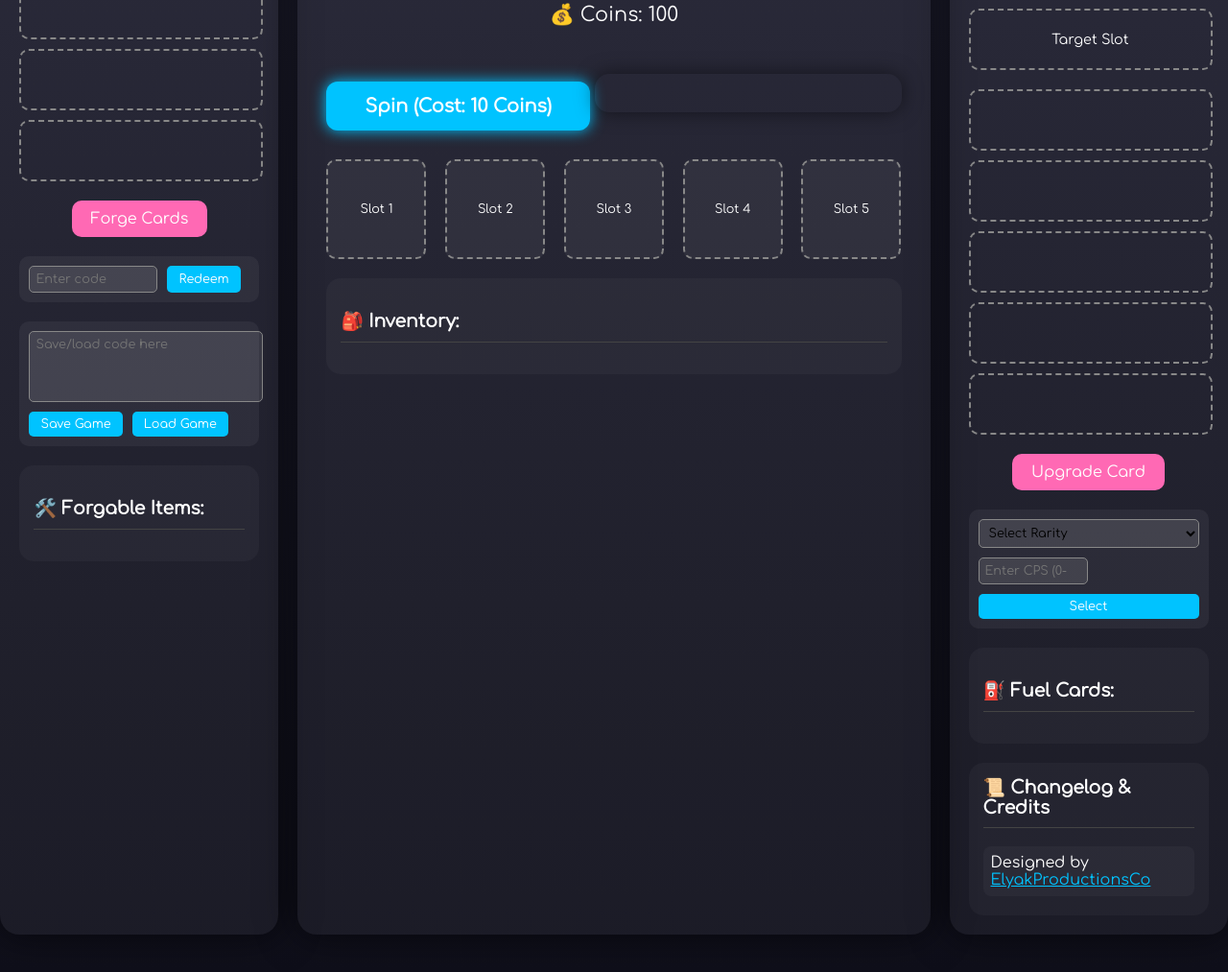
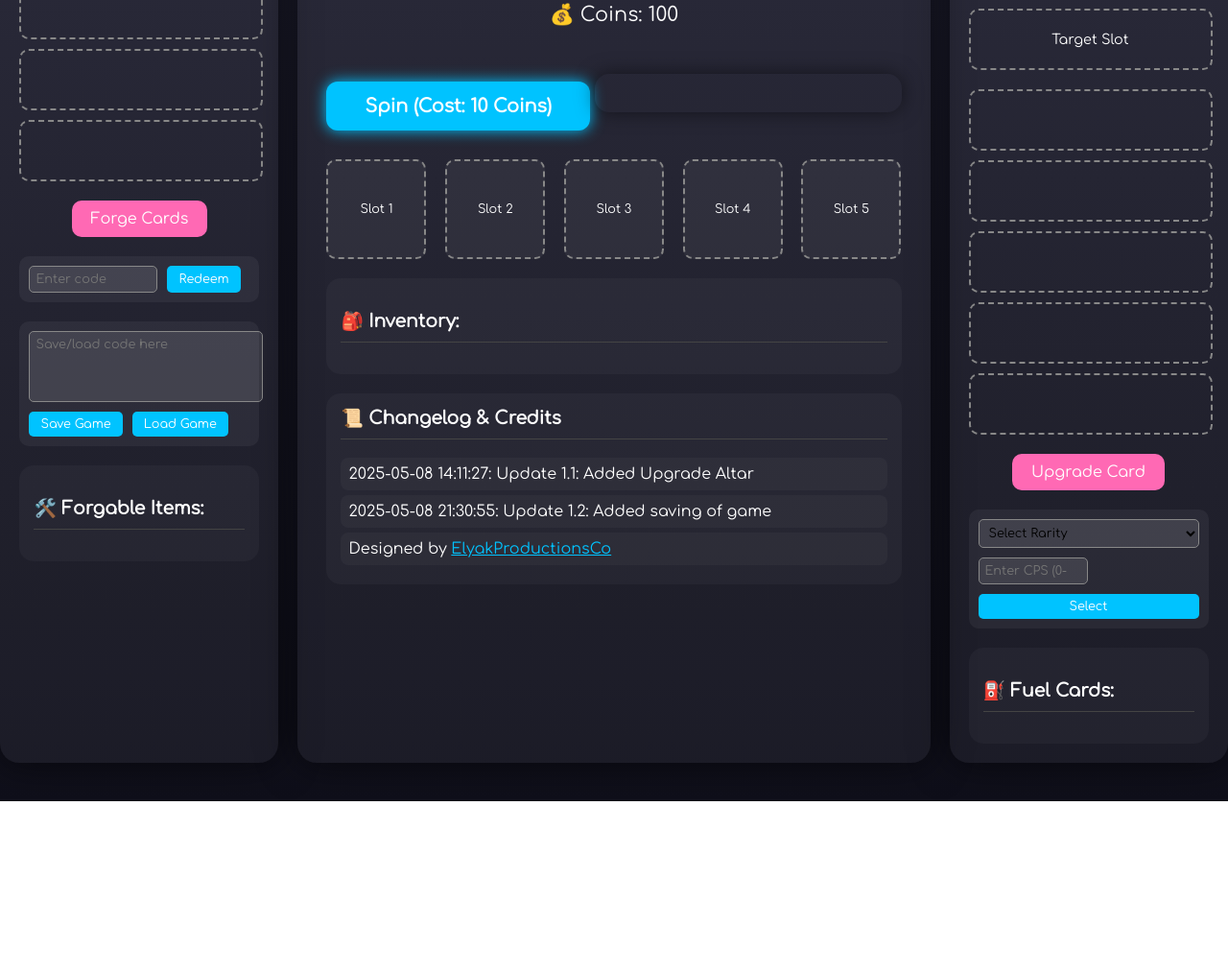
Before and after one commit to SmilyNarwhal77/HogwartsRNG, a plain HTML site: page index.html in a window 1280 px wide. Shown: the part 141-1154 px from the top of the page at 96% size. After the commit the page ends 976 px from the top, so only its background shows below. Drawn offline with Linux system fonts and the light colour scheme.

Commit message:
Update index.html

```diff
--- a/index.html
+++ b/index.html
@@ -286,13 +286,24 @@
     .Special-li { background: rgba(220, 20, 60, 0.7); }
     .Developer-li { background: rgba(255, 56, 175, 0.8)}
 
-    .inventory, .forgable-list, .fuel-card-list, .changelog {
+    .inventory {
   margin-top: 20px;
   text-align: left;
   background: rgba(255, 255, 255, 0.03);
   padding: 15px;
   border-radius: 15px;
-      max-height: 250px;
+  max-height: 400px;
+  overflow-y: auto;
+  scrollbar-width: thin;
+  scrollbar-color: #dc143c rgba(255, 255, 255, 0.1);
+}
+.forgable-list, .fuel-card-list, .changelog {
+  margin-top: 20px;
+  text-align: left;
+  background: rgba(255, 255, 255, 0.03);
+  padding: 15px;
+  border-radius: 15px;
+  max-height: 200px;
   overflow-y: auto;
   scrollbar-width: thin;
   scrollbar-color: #dc143c rgba(255, 255, 255, 0.1);
@@ -756,6 +767,10 @@
         <h3>🎒 Inventory:</h3>
         <ul id="inventoryList"></ul>
       </div>
+      <div class="changelog">
+        <h3>📜 Changelog & Credits</h3>
+        <ul id="changelogList"></ul>
+      </div>
     </div>
     <div class="upgrade-altar">
       <h2>🔥 Upgrade Altar</h2>
@@ -789,10 +804,6 @@
         <h3>⛽ Fuel Cards:</h3>
         <ul id="fuelCardList"></ul>
       </div>
-      <div class="changelog">
-        <h3>📜 Changelog & Credits</h3>
-        <ul id="changelogList"></ul>
-      </div>
     </div>
   </div>
 
@@ -807,7 +818,10 @@
     let selectedItem = null;
     let selectedSource = null; // 'inventory', 'forgable', or 'fuel'
     const redeemedCodes = new Set();
-    const changelog = [];
+    const changelog = [
+  { text: "Update 1.1: Added Upgrade Altar", timestamp: "2025-05-08 14:11:27" },
+  { text: "Update 1.2: Added saving of game", timestamp: "2025-05-08 21:30:55" }
+];
     const rarityOrder = {
       Developer: 10,
       Special: 9,
```
Lines whose indentation alone changed are shown as unchanged.
